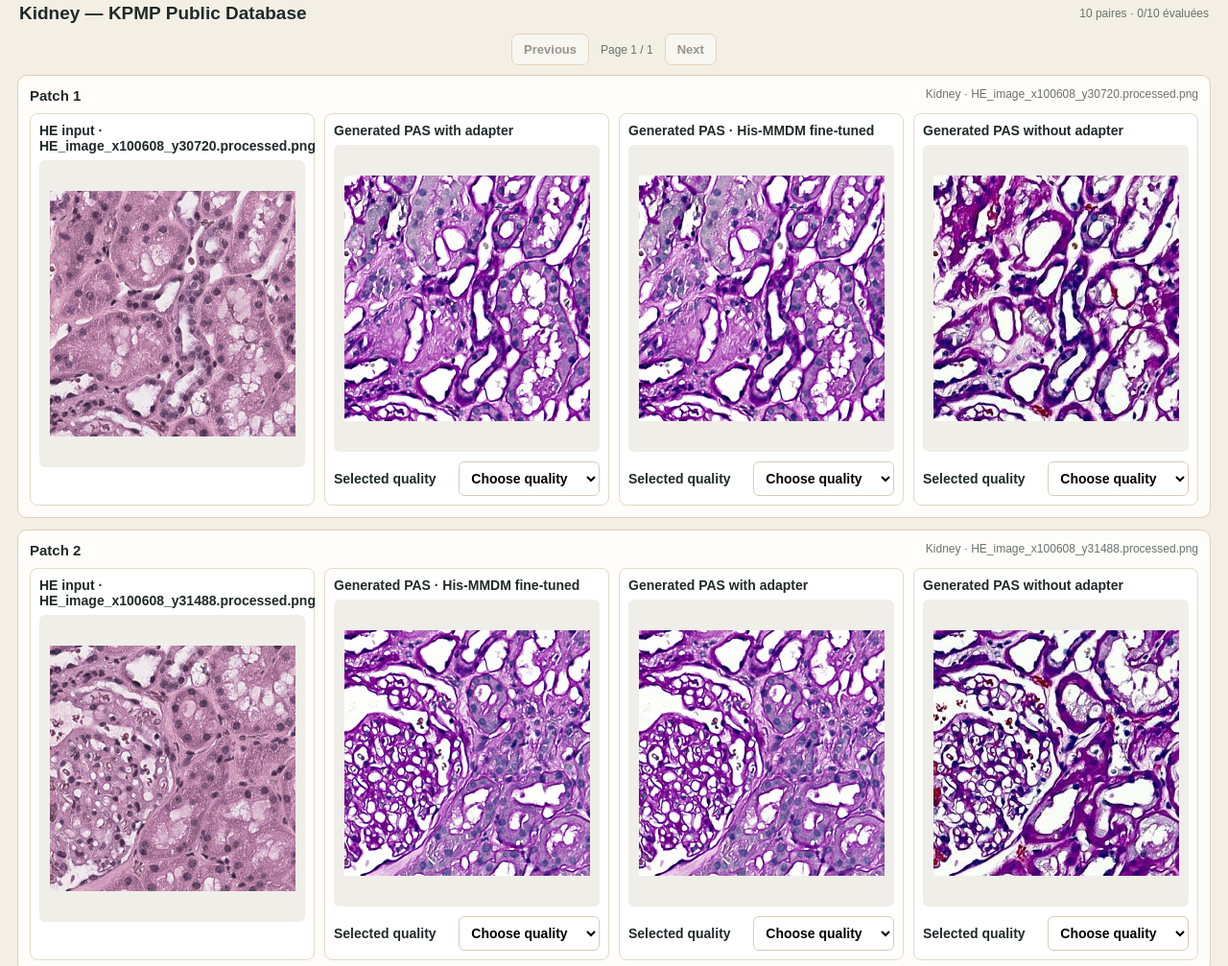
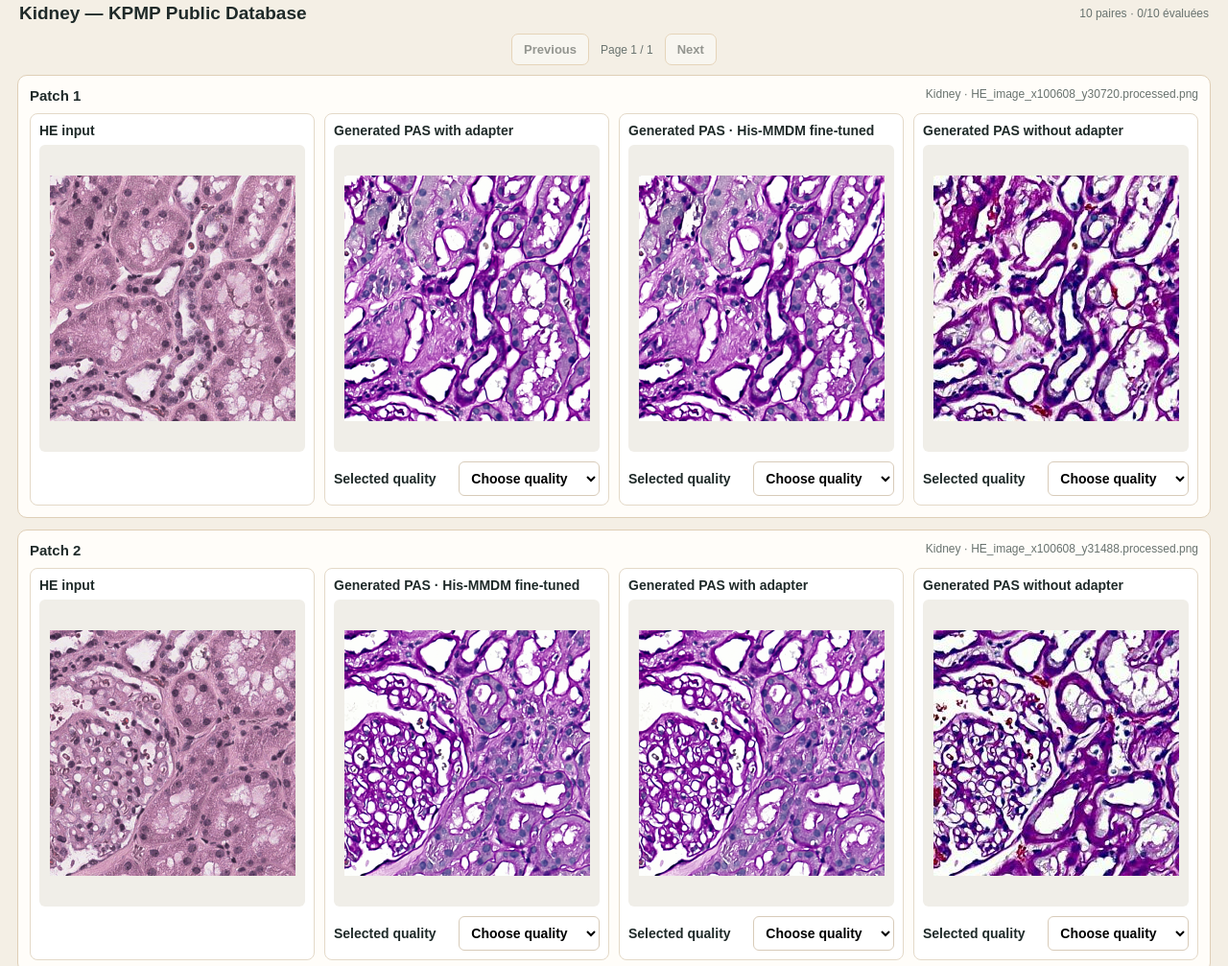
Before and after one commit to ImenChtourou/PAS_Subjective_Evaluation, a plain HTML site: page index.html in a window 1280 px wide. Shown: the part 1175-2182 px from the top of the page at 96% size. Drawn offline with Linux system fonts and the light colour scheme; files whose address does not match are found by name.

Commit message:
Update index.html

```diff
--- a/index.html
+++ b/index.html
@@ -331,7 +331,7 @@
         }).join("");
         card.innerHTML = '<div class="patch-head"><span class="patch-title">Patch ' + displayNumber + '</span><span class="muted">' +
           escapeHtml(tissues[tissue].name + " · " + pair.he) + '</span></div><div class="patch-grid">' +
-          '<div class="image-panel"><div class="image-label">HE input · ' + escapeHtml(pair.he) + '</div>' +
+          '<div class="image-panel"><div class="image-label">HE input</div>' +
           imagePicture(tissue, "HE", pair.he, "HE input " + pair.he) + '</div>' + pasPanels + '</div>';
         return card;
       }
```
